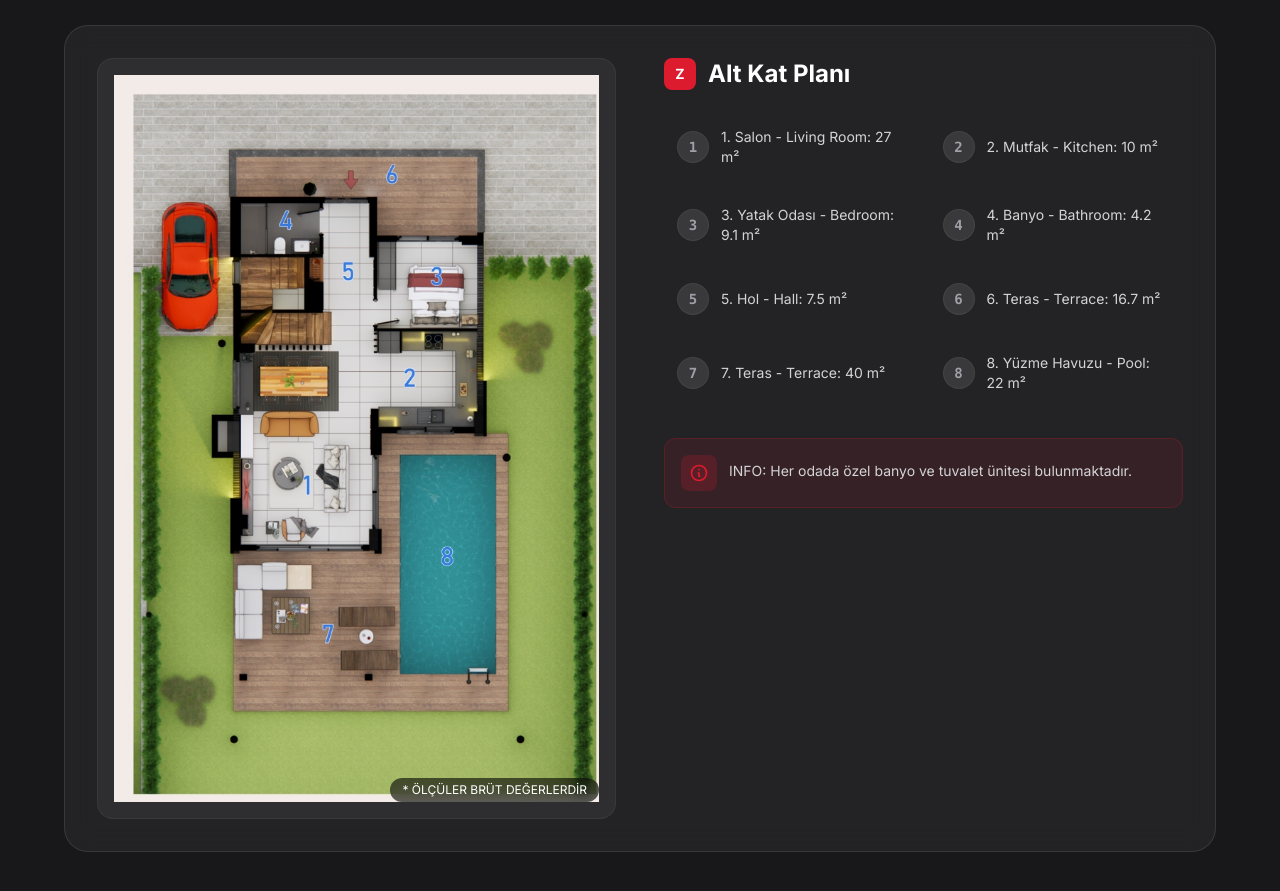
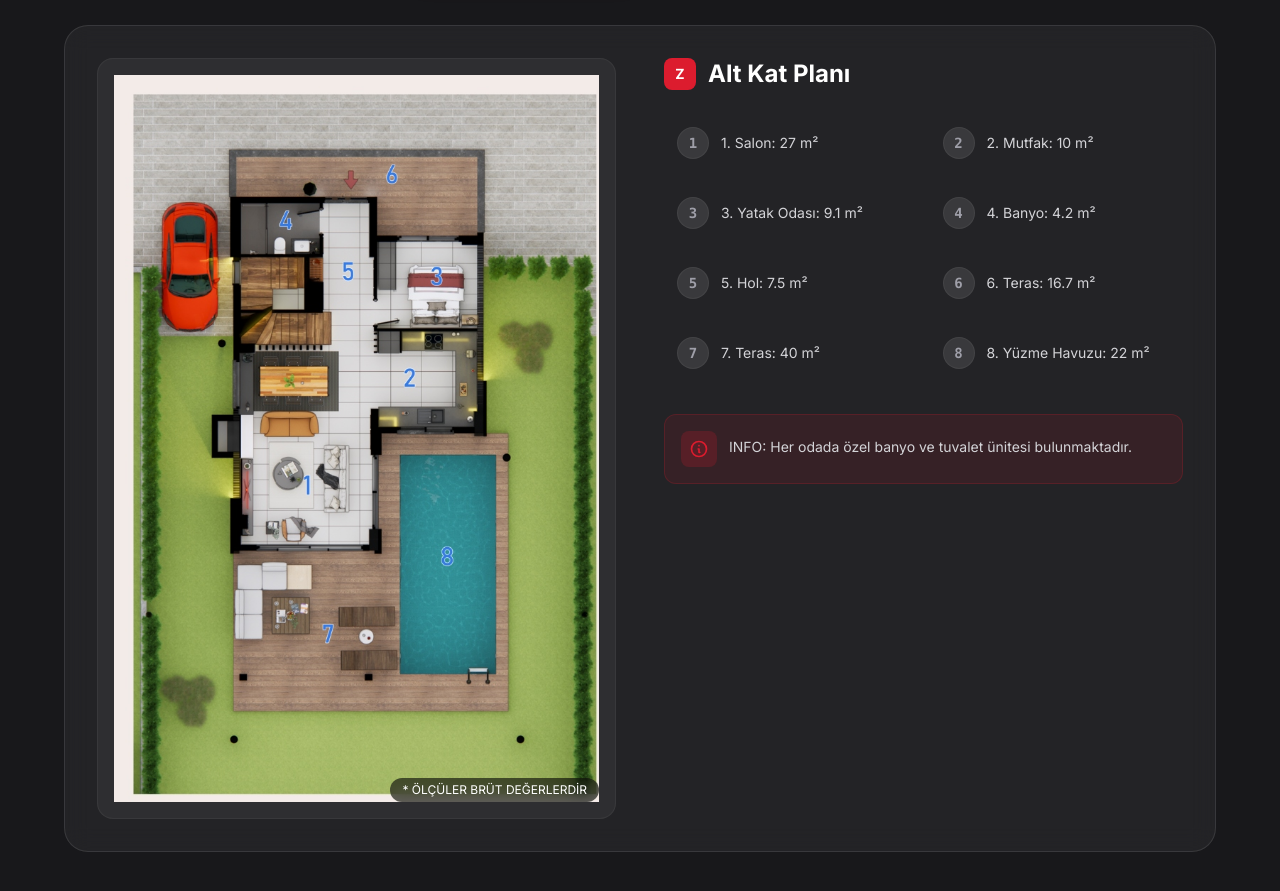
Before and after one commit to coskunmuhammed/nefeskusadasi.com, a Next.js app: page / in a window 1280 px wide. Shown: the part 2620-3511 px from the top of the page. Built offline with nearby package versions, Linux system fonts and the light colour scheme.

Commit message:
update: fix bilingual text issue in plans component

```diff
--- a/data/translations.ts
+++ b/data/translations.ts
@@ -57,28 +57,28 @@ export const translations = {
             view_details: "Detayları İncele",
             measure_note: "* ÖLÇÜLER BRÜT DEĞERLERDİR",
             // Zemin Kat
-            ground_list_1: "1. Salon - Living Room: 27 m²",
-            ground_list_2: "2. Mutfak - Kitchen: 10 m²",
-            ground_list_3: "3. Yatak Odası - Bedroom: 9.1 m²",
-            ground_list_4: "4. Banyo - Bathroom: 4.2 m²",
-            ground_list_5: "5. Hol - Hall: 7.5 m²",
-            ground_list_6: "6. Teras - Terrace: 16.7 m²",
-            ground_list_7: "7. Teras - Terrace: 40 m²",
-            ground_list_8: "8. Yüzme Havuzu - Pool: 22 m²",
+            ground_list_1: "1. Salon: 27 m²",
+            ground_list_2: "2. Mutfak: 10 m²",
+            ground_list_3: "3. Yatak Odası: 9.1 m²",
+            ground_list_4: "4. Banyo: 4.2 m²",
+            ground_list_5: "5. Hol: 7.5 m²",
+            ground_list_6: "6. Teras: 16.7 m²",
+            ground_list_7: "7. Teras: 40 m²",
+            ground_list_8: "8. Yüzme Havuzu: 22 m²",
 
             // Üst Kat
-            upper_list_1: "1. Yatak Odası - Bedroom: 17.5 m²",
-            upper_list_2: "2. Giyinme Odası - Dressing Room: 6.8 m²",
-            upper_list_3: "3. Banyo - Bathroom: 4.2 m²",
-            upper_list_4: "4. Yatak Odası - Bedroom: 14 m²",
-            upper_list_5: "5. Banyo - Bathroom: 4.5 m²",
-            upper_list_6: "6. Çamaşır Odası - Laundry Room: 6 m²",
-            upper_list_7: "7. Hol - Hall: 5 m²",
-            upper_list_8: "8. Yatak Odası - Bedroom: 12.5 m²",
-            upper_list_9: "9. Banyo - Bathroom: 4.2 m²",
-            upper_list_10: "10. Balkon - Balcony: 3.5 m²",
-            upper_list_11: "11. Balkon - Balcony: 6.5 m²",
-            upper_list_12: "12. Balkon - Balcony: 5 m²",
+            upper_list_1: "1. Yatak Odası: 17.5 m²",
+            upper_list_2: "2. Giyinme Odası: 6.8 m²",
+            upper_list_3: "3. Banyo: 4.2 m²",
+            upper_list_4: "4. Yatak Odası: 14 m²",
+            upper_list_5: "5. Banyo: 4.5 m²",
+            upper_list_6: "6. Çamaşır Odası: 6 m²",
+            upper_list_7: "7. Hol: 5 m²",
+            upper_list_8: "8. Yatak Odası: 12.5 m²",
+            upper_list_9: "9. Banyo: 4.2 m²",
+            upper_list_10: "10. Balkon: 3.5 m²",
+            upper_list_11: "11. Balkon: 6.5 m²",
+            upper_list_12: "12. Balkon: 5 m²",
             upper_list_13: "13. Pergole: 9 m²",
 
             info_bath: "INFO: Her odada özel banyo ve tuvalet ünitesi bulunmaktadır."
@@ -98,7 +98,15 @@ export const translations = {
             lacquer: "Lake Mutfak & Kapı",
             height: "3.10m Tavan Yüksekliği",
             coating: "Isı Yalıtımlı Çatı",
-            landscape: "Özel Peyzaj"
+            landscape: "Özel Peyzaj",
+            charging_station: "Elektrikli Araç Şarj Ünitesi",
+            ac_system: "Daikin Merkezi Klima",
+            vacuum: "Merkezi Süpürge Sistemi",
+            rain_gutters: "Yağmur Olukları",
+            irrigation: "Otomatik Sulama Sistemi",
+            satellite: "Merkezi Uydu Sistemi",
+            fire_alarm: "Yangın Alarm Sistemi",
+            motion_alarm: "Hareket Alarm Sistemi"
         },
         features_detailed: {
             title: "Malzeme & Konfor",
@@ -127,14 +135,17 @@ export const translations = {
             feature2: "Güvenlik Kontrolü",
             feature3: "İklimlendirme",
             feature4: "Aydınlatma",
+            feature5: "Araç Şarj İstasyonu",
             badge: "Teknoloji",
             feature1_desc: "Mobil uygulama ile her yerden kontrol",
             feature2_desc: "7/24 aktif güvenlik ve alarm sistemi",
             feature3_desc: "İdeal sıcaklık için otomatik ayarlar",
             feature4_desc: "Senaryolu aydınlatma yönetimi",
+            feature5_desc: "Garajınızdaki aracınızın şarj durumunu kontrol edin",
             phone_temp: "Salon Sıcaklığı",
             phone_lights: "Işıklar",
             phone_security: "Güvenlik",
+            phone_ev: "Şarj Durumu",
             phone_app_desc: "Akıllı Yaşam Uygulaması"
         },
         agent: {
@@ -241,31 +252,31 @@ export const translations = {
             view_details: "View Details",
             measure_note: "* DIMENSIONS ARE GROSS VALUES",
             // Ground Floor
-            ground_list_1: "1. Salon - Living Room: 27 m²",
-            ground_list_2: "2. Mutfak - Kitchen: 10 m²",
-            ground_list_3: "3. Yatak Odası - Bedroom: 9.1 m²",
-            ground_list_4: "4. Banyo - Bathroom: 4.2 m²",
-            ground_list_5: "5. Hol - Hall: 7.5 m²",
-            ground_list_6: "6. Teras - Terrace: 16.7 m²",
-            ground_list_7: "7. Teras - Terrace: 40 m²",
-            ground_list_8: "8. Yüzme Havuzu - Pool: 22 m²",
+            ground_list_1: "1. Living Room: 27 m²",
+            ground_list_2: "2. Kitchen: 10 m²",
+            ground_list_3: "3. Bedroom: 9.1 m²",
+            ground_list_4: "4. Bathroom: 4.2 m²",
+            ground_list_5: "5. Hall: 7.5 m²",
+            ground_list_6: "6. Terrace: 16.7 m²",
+            ground_list_7: "7. Terrace: 40 m²",
+            ground_list_8: "8. Pool: 22 m²",
 
             // Upper Floor
-            upper_list_1: "1. Yatak Odası - Bedroom: 17.5 m²",
-            upper_list_2: "2. Giyinme Odası - Dressing Room: 6.8 m²",
-            upper_list_3: "3. Banyo - Bathroom: 4.2 m²",
-            upper_list_4: "4. Yatak Odası - Bedroom: 14 m²",
-            upper_list_5: "5. Banyo - Bathroom: 4.5 m²",
-            upper_list_6: "6. Çamaşır Odası - Laundry Room: 6 m²",
-            upper_list_7: "7. Hol - Hall: 5 m²",
-            upper_list_8: "8. Yatak Odası - Bedroom: 12.5 m²",
-            upper_list_9: "9. Banyo - Bathroom: 4.2 m²",
-            upper_list_10: "10. Balkon - Balcony: 3.5 m²",
-            upper_list_11: "11. Balkon - Balcony: 6.5 m²",
-            upper_list_12: "12. Balkon - Balcony: 5 m²",
-            upper_list_13: "13. Pergole: 9 m²",
+            upper_list_1: "1. Bedroom: 17.5 m²",
+            upper_list_2: "2. Dressing Room: 6.8 m²",
+            upper_list_3: "3. Bathroom: 4.2 m²",
+            upper_list_4: "4. Bedroom: 14 m²",
+            upper_list_5: "5. Bathroom: 4.5 m²",
+            upper_list_6: "6. Laundry Room: 6 m²",
+            upper_list_7: "7. Hall: 5 m²",
+            upper_list_8: "8. Bedroom: 12.5 m²",
+            upper_list_9: "9. Bathroom: 4.2 m²",
+            upper_list_10: "10. Balcony: 3.5 m²",
+            upper_list_11: "11. Balcony: 6.5 m²",
+            upper_list_12: "12. Balcony: 5 m²",
+            upper_list_13: "13. Pergola: 9 m²",
 
-            info_bath: "INFO: Her odada özel banyo ve tuvalet ünitesi bulunmaktadır."
+            info_bath: "INFO: Each room has a private bathroom and toilet unit."
         },
         features: {
             title: "Project",
@@ -282,7 +293,15 @@ export const translations = {
             lacquer: "Lacquer Kitchen & Doors",
             height: "3.10m Ceiling Height",
             coating: "Thermal Insulated Roof",
-            landscape: "Private Landscape"
+            landscape: "Private Landscape",
+            charging_station: "EV Charging Unit",
+            ac_system: "Daikin Central AC",
+            vacuum: "Central Vacuum System",
+            rain_gutters: "Rain Gutters",
+            irrigation: "Auto Irrigation System",
+            satellite: "Central Satellite System",
+            fire_alarm: "Fire Alarm System",
+            motion_alarm: "Motion Alarm System"
         },
         features_detailed: {
             title: "Material & Comfort",
@@ -311,14 +330,17 @@ export const translations = {
             feature2: "Security Control",
             feature3: "Climate Control",
             feature4: "Lighting",
+            feature5: "EV Charging Station",
             badge: "Technology",
             feature1_desc: "Control from anywhere with mobile app",
             feature2_desc: "24/7 active security and alarm system",
             feature3_desc: "Automatic settings for ideal temperature",
             feature4_desc: "Scenario-based lighting management",
+            feature5_desc: "Monitor your vehicle's charging status in your garage",
             phone_temp: "Living Room Temp",
             phone_lights: "Lights",
             phone_security: "Security",
+            phone_ev: "Charging",
             phone_app_desc: "Smart Living App"
         },
         agent: {
```
